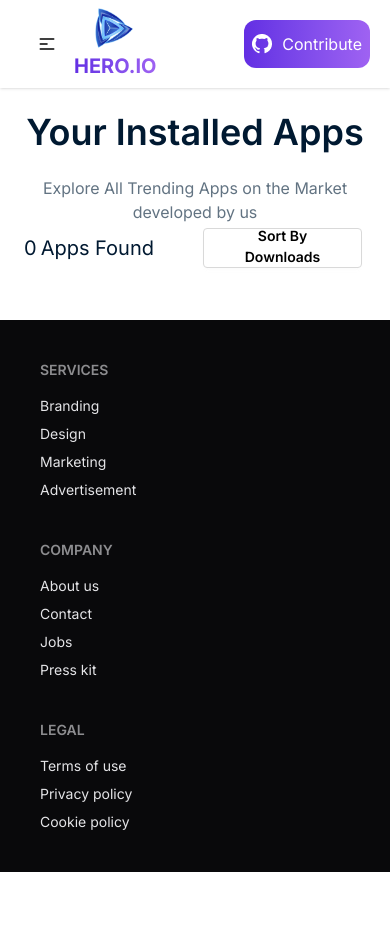
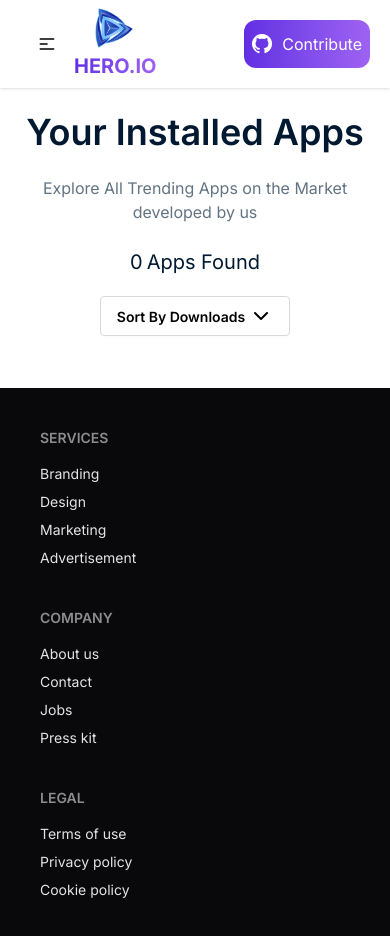
Before and after one commit to Big-Smokkee/Hero.io, a React (Vite) app: page /installation in a window 390 px wide. Shown: the top 936 px of the page. Before the commit the page ends 872 px from the top, so only its background shows below. Built offline with nearby package versions, Linux system fonts and the light colour scheme; a web font is replaced by a local one.

Commit message:
fix responsiveness

```diff
--- a/src/pages/InstallationPage/InstallationPage.jsx
+++ b/src/pages/InstallationPage/InstallationPage.jsx
@@ -51,29 +51,41 @@ const InstallationPage = () => {
 
     return (
         <div className="p-6 md:p-20 text-black inter">
-            <div className='text-center'>
+            <div className='text-center mb-6 md:md-0'>
                 <h2 className="text-4xl md:text-5xl font-semibold mb-6 text-[#001931]">Your Installed Apps</h2>
                 <p className='text-[#627382]'>Explore All Trending Apps on the Market developed by us</p>
             </div>
-            <div className='flex items-center justify-between mb-6 gap-2'>
-                <div className='flex gap-1 text-xl md:text-2xl text-[#001931] w-1/2'>
+            <div className="flex flex-col md:flex-row items-center justify-between mb-6 gap-4">
+                {/* Apps Found */}
+                <div className="flex gap-1 text-xl md:text-2xl text-[#001931] w-full md:w-1/2 justify-center md:justify-start">
                     <span>{myInstalledApps.length}</span>
                     <p>Apps Found</p>
                 </div>
 
-                <div className="dropdown dropdown-end w-1/2">
-                    <div tabIndex={0} role="button" className="btn m-1 flex flex-col md:flex-row items-center gap-1 bg-white text-black border-[#D9D9D9]">
+                {/* Dropdown */}
+                <div className="dropdown dropdown-end w-full md:w-1/2 flex justify-center md:justify-end">
+                    <div
+                        tabIndex={0}
+                        role="button"
+                        className="btn m-1 flex flex-row items-center gap-1 bg-white text-black border-[#D9D9D9]"
+                    >
                         <p>{sortedApps}</p>
-                        {/* <ChevronDown /> */}
-                        <ChevronDown></ChevronDown>
+                        <ChevronDown />
                     </div>
-                    <ul tabIndex="-1" className="dropdown-content menu bg-white rounded-box z-1 w-52 p-2 shadow-sm border-[#D9D9D9] border">
-                        <li><a onClick={() => handleSortedApps("highToLow")}>High - Low</a></li>
-                        <li><a onClick={() => handleSortedApps("lowToHigh")}>Low - High</a></li>
+                    <ul
+                        tabIndex={-1}
+                        className="dropdown-content menu bg-white rounded-box z-10 w-52 p-2 shadow-sm border border-[#D9D9D9]"
+                    >
+                        <li>
+                            <a onClick={() => handleSortedApps("highToLow")}>High - Low</a>
+                        </li>
+                        <li>
+                            <a onClick={() => handleSortedApps("lowToHigh")}>Low - High</a>
+                        </li>
                     </ul>
                 </div>
+            </div>
 
-            </div>
             <div>
                 {
                     myInstalledApps.map(app => <InstalledApps app={app} key={app.id}></InstalledApps>)
```
